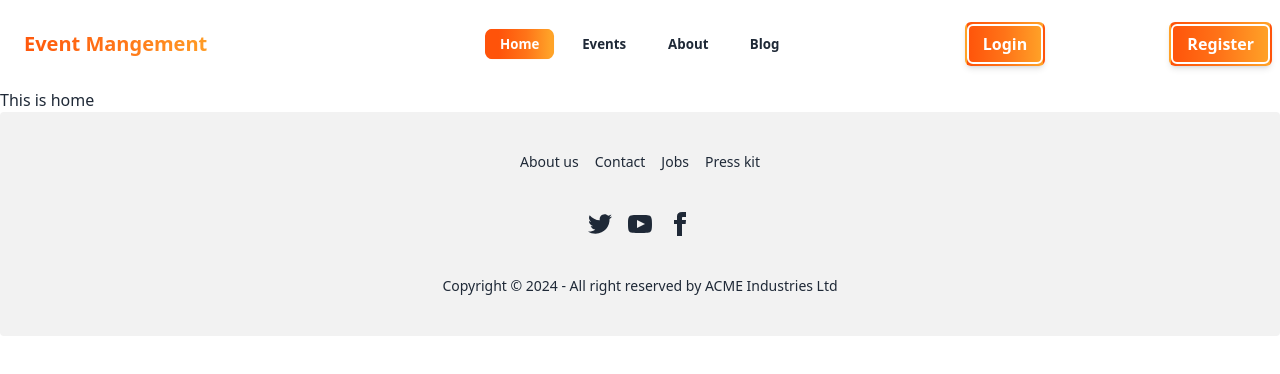
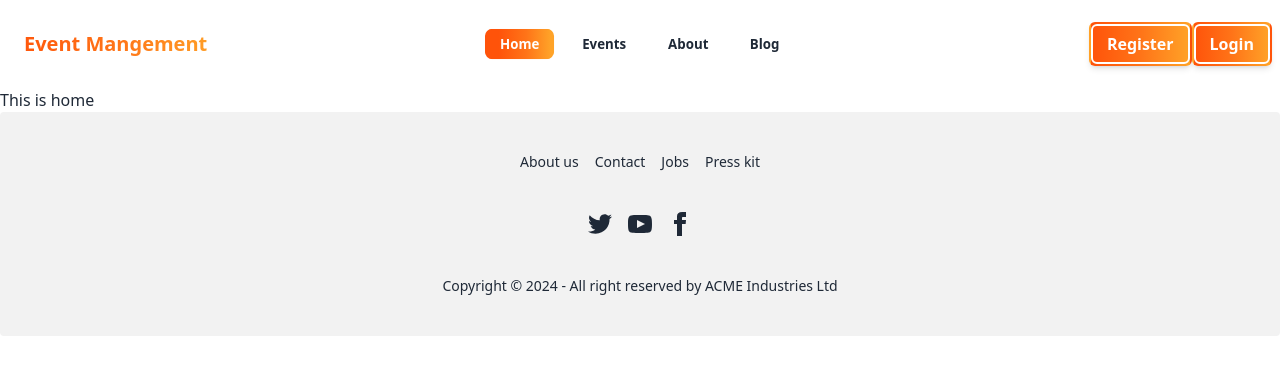
Before and after one commit to captainspeedy68/Laeradr-event-management, a React (Vite) app: page / in a window 1280 px wide. Shown: the top 374 px of the page. Built offline with nearby package versions, Linux system fonts and the light colour scheme; no server answers.

Commit message:
useing user and logout context in navbar

```diff
--- a/src/shared/Navbar/Navbar.jsx
+++ b/src/shared/Navbar/Navbar.jsx
@@ -1,18 +1,36 @@
 import React from 'react';
+import { useContext } from 'react';
 import { useState } from 'react';
 import { Link, NavLink, useLocation } from 'react-router-dom';
+import { toast, ToastContainer } from 'react-toastify';
+import 'react-toastify/dist/ReactToastify.css';
+import { AuthContext } from '../../providers/AuthProvider';
 
 const Navbar = () => {
+    const { user, logout } = useContext(AuthContext);
+    // console.log("from navbar", user)
     const location = useLocation();
     const [isBannerVisible, setIsBannerVisible] = useState(false);
     const [clicked, setClicked] = useState(false);
-
+    // const notify = toast("Logged Out!");
     const handleClick = () => {
         setClicked(!clicked);
         setTimeout(() => {
             setClicked(false);
         }, 75);
     };
+    const handleLogout = () => {
+        logout()
+            .then(result => {
+                console.log(result);
+            })
+            .catch(error => {
+                console.log(error.message);
+                // toast(error.message)
+            });
+        // notify();
+        //
+    }
 
     const links = <>
         <li onClick={() => setIsBannerVisible(true)}><NavLink className={`bg-white active-link btn min-h-4 h-8 mx-1 border-none shadow-none hover:bg-gradient-to-r from-[#ff530a] from-20% via-[#FF7418] via-60% to-[#FFA328] to-95% hover:text-white ${location.pathname === "/" ? "bg-gradient-to-r from-[#ff530a] from-20% via-[#FF7418] via-60% to-[#FFA328] to-95% text-white " : ""}`} to={"/"} >
@@ -46,20 +64,24 @@ const Navbar = () => {
                 </ul>
             </div>
             <div className="navbar-end">
-
-                <section className={`relative hover:cursor-pointer ${clicked ? 'scale-105' : ''} transition-transform duration-75 overflow-hidden bg-gradient-to-r from-[#ff530a] via-[#FF7418] to-[#FFA328] border-2 border-transparent rounded-md px-4 py-2 text-white font-semibold shadow-md mx-auto`} onClick={handleClick}><Link to={"/login"}>
-                    Login
-                    <span className="absolute inset-0 border-2 border-solid border-white rounded-md"></span>
-                </Link>
-                </section>
-
+                {/* add this in the css ${clicked ? 'scale-105' : ''} */}
                 <section className={`relative hover:cursor-pointer ${clicked ? 'scale-105' : ''} transition-transform duration-75 overflow-hidden bg-gradient-to-r from-[#ff530a] via-[#FF7418] to-[#FFA328] border-2 border-transparent rounded-md px-4 py-2 text-white font-semibold shadow-md`} onClick={handleClick}><Link to={"/register"}>
                     Register
                     <span className="absolute inset-0 border-2 border-solid border-white rounded-md"></span>
                 </Link>
                 </section>
+                {
+                    user ?
+                    <section className={`relative hover:cursor-pointer  ${clicked ? 'scale-105' : ''} transition-transform duration-75 overflow-hidden bg-gradient-to-r from-[#ff530a] via-[#FF7418] to-[#FFA328] border-2 border-transparent rounded-md px-4 py-2 text-white font-semibold shadow-md`} onClick={handleLogout}>Logout</section> :
+                    <section className={`relative hover:cursor-pointer ${clicked ? 'scale-105' : ''} transition-transform duration-75 overflow-hidden bg-gradient-to-r from-[#ff530a] via-[#FF7418] to-[#FFA328] border-2 border-transparent rounded-md px-4 py-2 text-white font-semibold shadow-md`} onClick={handleClick} ><Link to={"/login"}>
+                        Login
+                        <span className="absolute inset-0 border-2 border-solid border-white rounded-md"></span>
+                    </Link>
+                    </section>
+                }
 
             </div>
+            {/* <ToastContainer></ToastContainer> */}
         </div>
     );
 };
```
